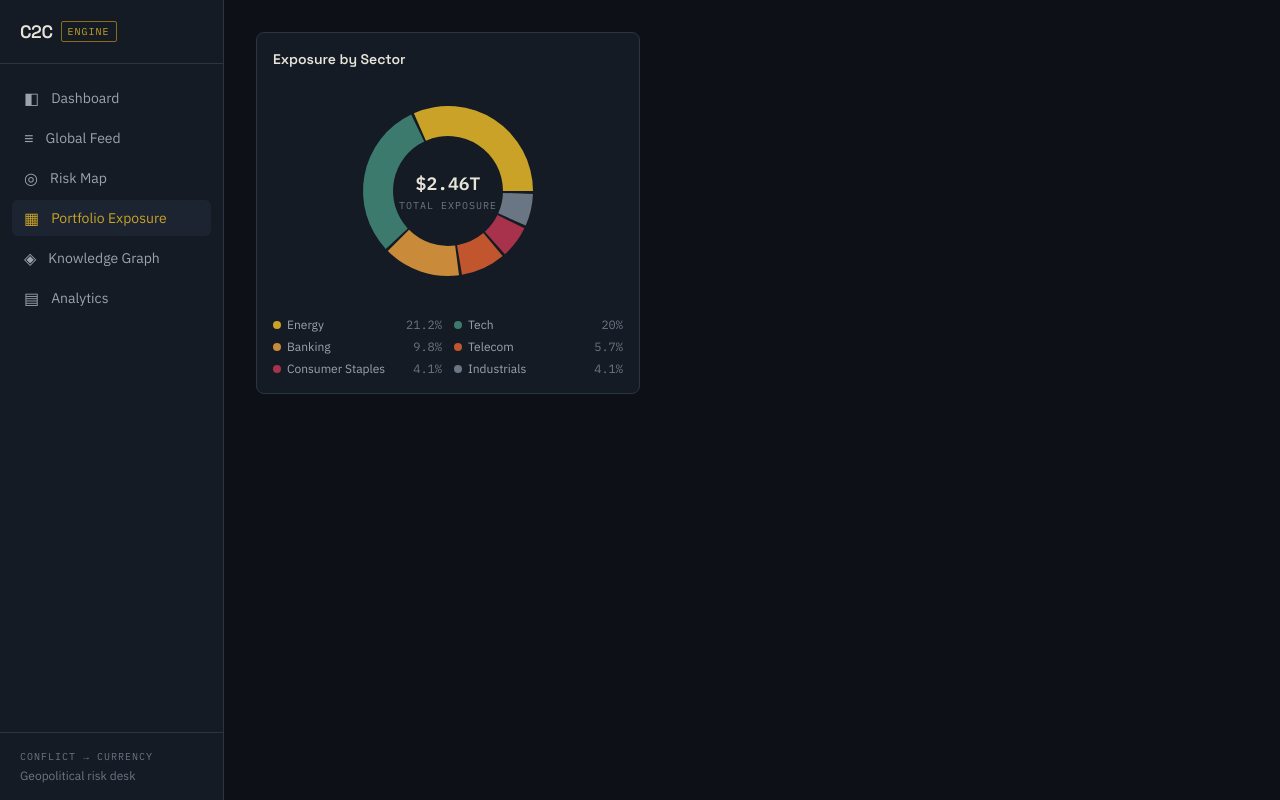
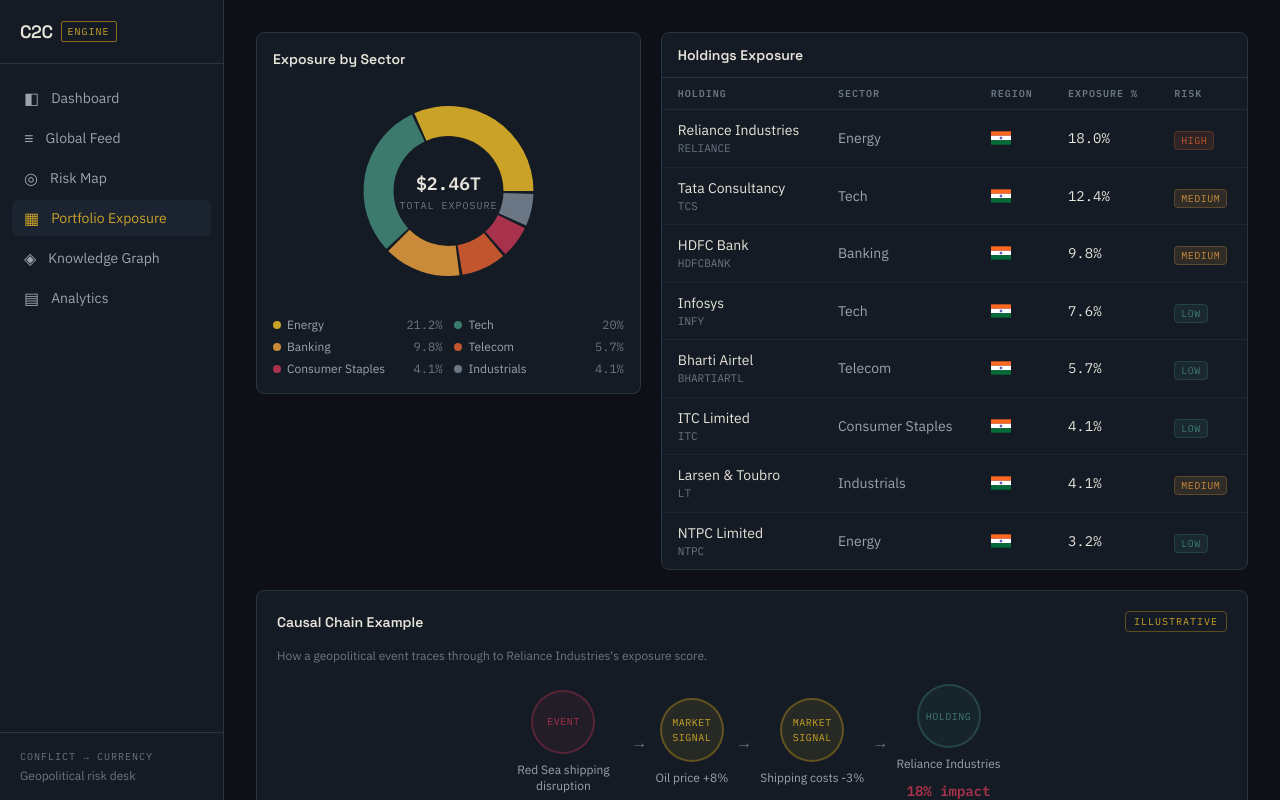
Before and after one commit to KushagraBhargava26/C2C-Engine, a React (Vite) app in the folder frontend/: page /portfolio in a window 1280 px wide. Built offline with nearby package versions, Linux system fonts and the light colour scheme.

Commit message:
frontend: updated portfolio exposure wired through api.js with loading/error states

```diff
--- /dev/null
+++ b/frontend/src/components/CausalChain.jsx
@@ -0,0 +1,49 @@
+const TYPE_STYLES = {
+  EVENT: { chip: "border-risk-critical/40 text-risk-critical bg-risk-critical/10", label: "EVENT" },
+  MARKET_SIGNAL: { chip: "border-bullion-dim/60 text-bullion bg-bullion/10", label: "MARKET SIGNAL" },
+  HOLDING: { chip: "border-risk-low/40 text-risk-low bg-risk-low/10", label: "HOLDING" },
+};
+
+function ChainNode({ node }) {
+  const style = TYPE_STYLES[node.type] || TYPE_STYLES.MARKET_SIGNAL;
+  return (
+    <div className="flex flex-col items-center gap-2 text-center">
+      <div className={`flex h-16 w-16 items-center justify-center rounded-full border-2 ${style.chip}`}>
+        <span className="font-mono text-[10px] uppercase tracking-wider">{style.label}</span>
+      </div>
+      <p className="max-w-[120px] text-xs text-parchment-dim leading-snug">{node.node}</p>
+      {node.impactPct != null && (
+        <p className="font-mono text-sm font-semibold text-risk-critical">{node.impactPct}% impact</p>
+      )}
+    </div>
+  );
+}
+
+export default function CausalChain({ chain, holdingName }) {
+  if (!chain || chain.length === 0) return null;
+
+  return (
+    <div className="rounded-lg border border-steel bg-ink-soft p-5">
+      <div className="mb-4 flex items-center justify-between">
+        <h2 className="font-display text-sm font-semibold text-parchment">
+          Causal Chain Example
+        </h2>
+        <span className="rounded border border-bullion-dim/60 px-2 py-0.5 font-mono text-[10px] uppercase tracking-widest text-bullion">
+          Illustrative
+        </span>
+      </div>
+      <p className="mb-5 text-xs text-parchment-faint">
+        How a geopolitical event traces through to {holdingName}'s exposure score.
+      </p>
+
+      <div className="flex flex-wrap items-center justify-center gap-2">
+        {chain.map((node, idx) => (
+          <div key={idx} className="flex items-center gap-2">
+            <ChainNode node={node} />
+            {idx < chain.length - 1 && <span className="text-parchment-faint">→</span>}
+          </div>
+        ))}
+      </div>
+    </div>
+  );
+}
--- /dev/null
+++ b/frontend/src/components/HoldingsTable.jsx
@@ -0,0 +1,50 @@
+import { FlagIcon } from "../utils/region.jsx";
+import { riskStyle } from "../utils/risk.js";
+
+export default function HoldingsTable({ holdings }) {
+  return (
+    <div className="rounded-lg border border-steel bg-ink-soft">
+      <div className="border-b border-steel px-4 py-3">
+        <h2 className="font-display text-sm font-semibold text-parchment">Holdings Exposure</h2>
+      </div>
+
+      <table className="w-full text-left">
+        <thead>
+          <tr className="border-b border-steel/60">
+            {["Holding", "Sector", "Region", "Exposure %", "Risk"].map((h) => (
+              <th
+                key={h}
+                className="px-4 py-2 font-mono text-[10px] uppercase tracking-widest text-parchment-faint"
+              >
+                {h}
+              </th>
+            ))}
+          </tr>
+        </thead>
+        <tbody>
+          {holdings.map((h) => {
+            const style = riskStyle(h.riskLevel);
+            return (
+              <tr key={h.ticker} className="border-b border-steel/40 last:border-0 hover:bg-ink-raised/50">
+                <td className="px-4 py-2.5">
+                  <p className="text-sm text-parchment">{h.name}</p>
+                  <p className="font-mono text-[11px] text-parchment-faint">{h.ticker}</p>
+                </td>
+                <td className="px-4 py-2.5 text-sm text-parchment-dim">{h.sector}</td>
+                <td className="px-4 py-2.5">
+                  <FlagIcon regionCode={h.region} className="h-3.5 w-5" />
+                </td>
+                <td className="px-4 py-2.5 font-mono text-sm text-parchment">{h.exposurePct.toFixed(1)}%</td>
+                <td className="px-4 py-2.5">
+                  <span className={`rounded border px-1.5 py-0.5 font-mono text-[10px] uppercase tracking-wider ${style.chip}`}>
+                    {h.riskLevel}
+                  </span>
+                </td>
+              </tr>
+            );
+          })}
+        </tbody>
+      </table>
+    </div>
+  );
+}
--- a/frontend/src/pages/PortfolioExposure.jsx
+++ b/frontend/src/pages/PortfolioExposure.jsx
@@ -1,15 +1,62 @@
+import { useEffect, useState } from "react";
 import PortfolioDonut from "../components/PortfolioDonut.jsx";
-import { getMockPortfolioExposure, getSectorBreakdown } from "../data/mockPortfolio.js";
+import HoldingsTable from "../components/HoldingsTable.jsx";
+import CausalChain from "../components/CausalChain.jsx";
+import { getPortfolioExposure } from "../services/api.js";
+import { getSectorBreakdown } from "../data/mockPortfolio.js";
 
 export default function PortfolioExposure() {
-  const { totalExposureUsd } = getMockPortfolioExposure();
+  const [data, setData] = useState(null);
+  const [loading, setLoading] = useState(true);
+  const [error, setError] = useState(null);
+
+  useEffect(() => {
+    async function load() {
+      setLoading(true);
+      setError(null);
+      try {
+        const res = await getPortfolioExposure();
+        setData(res);
+      } catch (err) {
+        setError(err);
+      } finally {
+        setLoading(false);
+      }
+    }
+    load();
+  }, []);
+
+  if (loading) {
+    return (
+      <div className="flex h-full items-center justify-center">
+        <p className="font-mono text-xs uppercase tracking-widest text-parchment-faint">Loading portfolio…</p>
+      </div>
+    );
+  }
+
+  if (error) {
+    return (
+      <div className="flex h-full items-center justify-center">
+        <p className="font-mono text-xs uppercase tracking-widest text-risk-critical">{error.message || "Something went wrong."}</p>
+      </div>
+    );
+  }
+
   const sectorData = getSectorBreakdown();
+  const reliance = data.holdings.find((h) => h.chain);
 
   return (
-    <div className="p-8">
-      <div className="max-w-sm">
-        <PortfolioDonut data={sectorData} totalExposureUsd={totalExposureUsd} />
+    <div className="flex flex-col gap-5 p-8">
+      <div className="grid grid-cols-1 gap-5 lg:grid-cols-5">
+        <div className="lg:col-span-2">
+          <PortfolioDonut data={sectorData} totalExposureUsd={data.totalExposureUsd} />
+        </div>
+        <div className="lg:col-span-3">
+          <HoldingsTable holdings={data.holdings} />
+        </div>
       </div>
+
+      {reliance && <CausalChain chain={reliance.chain} holdingName={reliance.name} />}
     </div>
   );
 }
--- a/frontend/src/services/api.js
+++ b/frontend/src/services/api.js
@@ -1,6 +1,7 @@
 import axios from "axios";
 import { getMockIncidentsPage } from "../data/mockIncidents.js";
 import { getMockHeatmap } from "../data/mockHeatmap.js";
+import { getMockPortfolioExposure } from "../data/mockPortfolio.js";
 
 // --- Mode switch -----------------------------------------------------------
 // Change this to false once your friend's Spring Boot endpoints are live.
@@ -59,5 +60,20 @@
     throw normalizeError(err);
   }
 }
+/**
+ * GET /api/v1/portfolio/exposure
+ */
+export async function getPortfolioExposure() {
+  if (USE_MOCK) {
+    await wait(500);
+    return getMockPortfolioExposure();
+  }
+  try {
+    const { data } = await client.get("/api/v1/portfolio/exposure");
+    return data;
+  } catch (err) {
+    throw normalizeError(err);
+  }
+}
 
 export const apiConfig = { USE_MOCK, BASE_URL };
```
